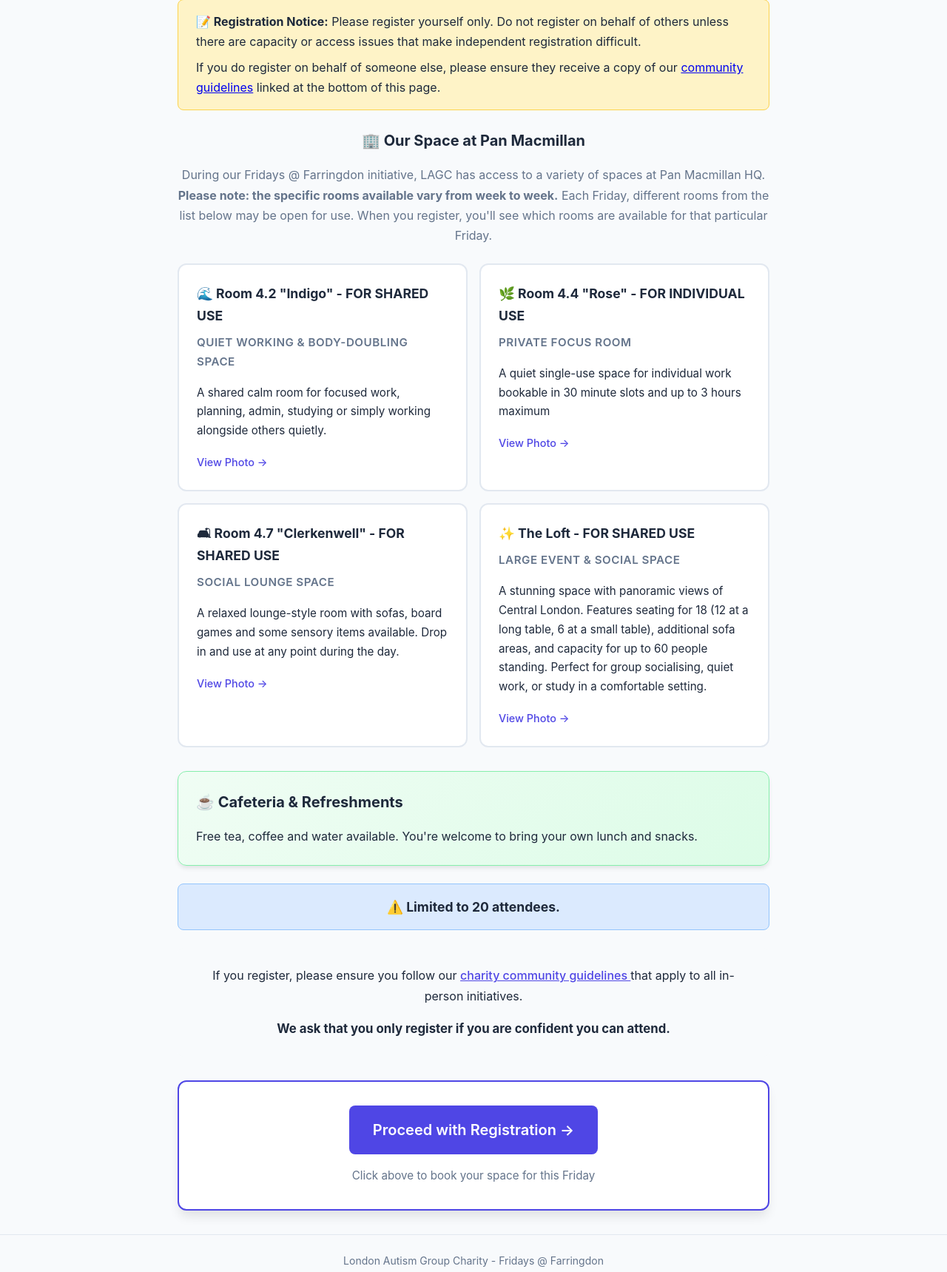
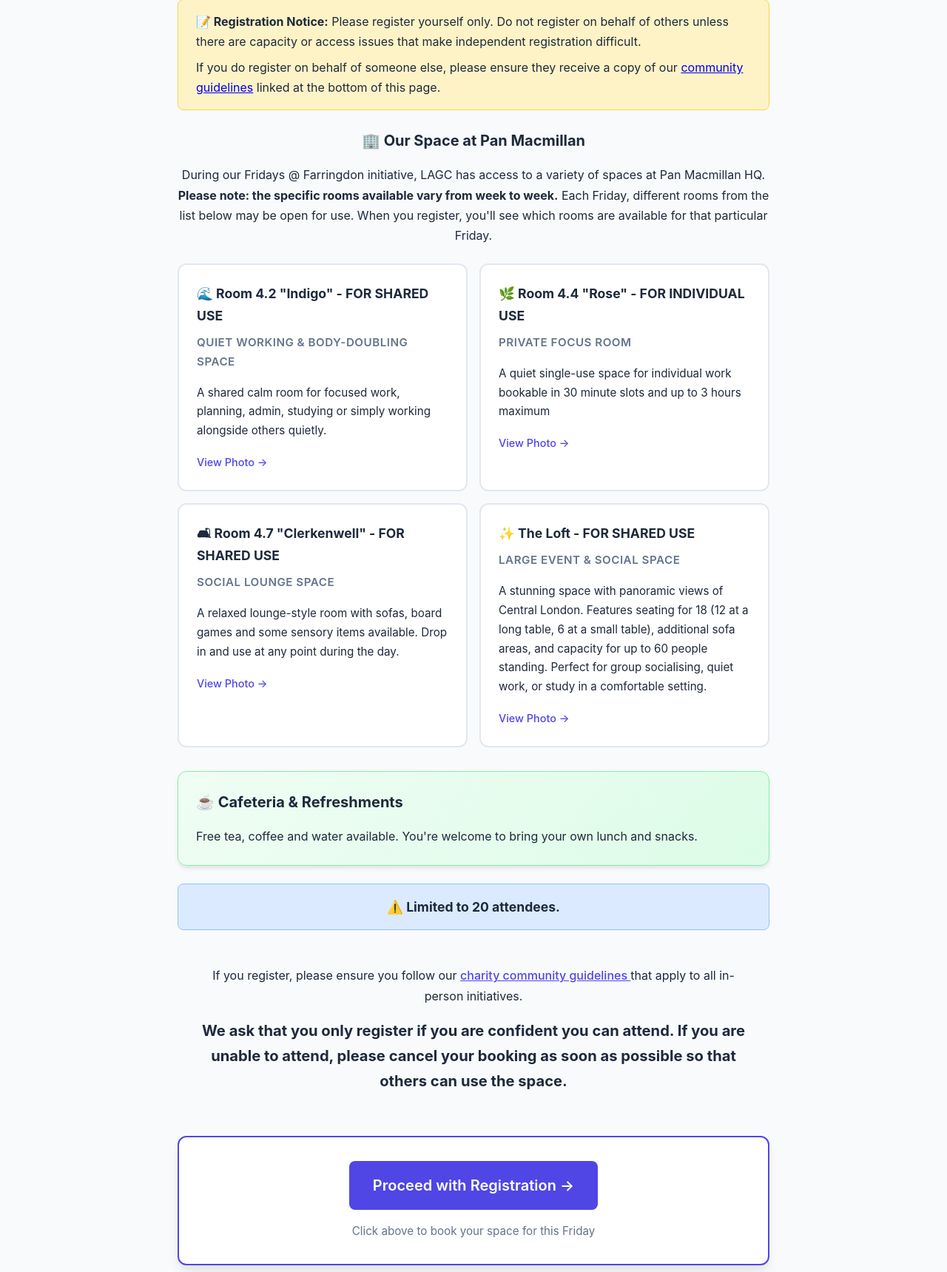
Before and after one commit to marcjtheodore1-sketch/lagc-room-bookings, a Flask app: page / in a window 1280 px wide. Shown: the part 1013-2732 px from the top of the page at 74% size. Run offline with Flask 3, Linux system fonts and the light colour scheme.

Commit message:
Make rooms-intro text black, increase commitment-note size by 20%, add cancel booking reminder

```diff
--- a/static/css/style.css
+++ b/static/css/style.css
@@ -1024,6 +1024,10 @@ h2 {
     color: var(--text-light);
 }
 
+.rooms-intro.black-text {
+    color: var(--text);
+}
+
 .room-cards {
     display: grid;
     grid-template-columns: repeat(auto-fit, minmax(280px, 1fr));
@@ -1101,7 +1105,7 @@ h2 {
 
 .commitment-note {
     margin-top: 1rem;
-    font-size: 1.05rem;
+    font-size: 1.26rem;
     color: var(--text);
 }
 
--- a/templates/landing.html
+++ b/templates/landing.html
@@ -60,7 +60,7 @@
 
         <div class="rooms-section">
             <h2>🏢 Our Space at Pan Macmillan</h2>
-            <p class="rooms-intro">
+            <p class="rooms-intro black-text">
                 During our Fridays @ Farringdon initiative, LAGC has access to a variety of spaces at Pan Macmillan HQ.
                 <strong>Please note: the specific rooms available vary from week to week.</strong> Each Friday, different rooms from the list below may be open for use. When you register, you'll see which rooms are available for that particular Friday.
             </p>
@@ -114,7 +114,7 @@
                 that apply to all in-person initiatives.
             </p>
             <p class="commitment-note">
-                <strong>We ask that you only register if you are confident you can attend.</strong>
+                <strong>We ask that you only register if you are confident you can attend. If you are unable to attend, please cancel your booking as soon as possible so that others can use the space.</strong>
             </p>
         </div>
 
```
